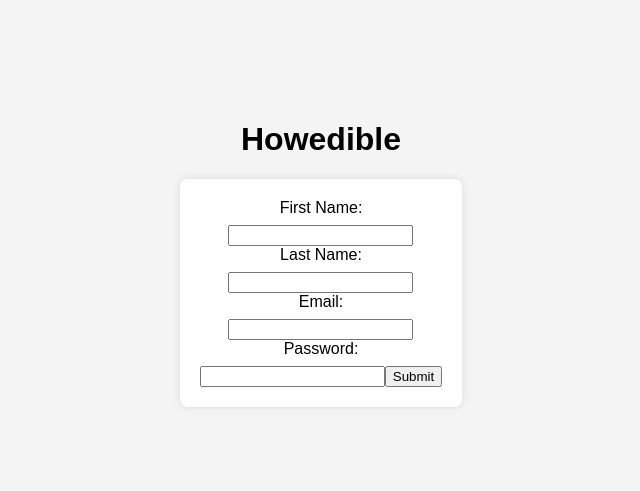
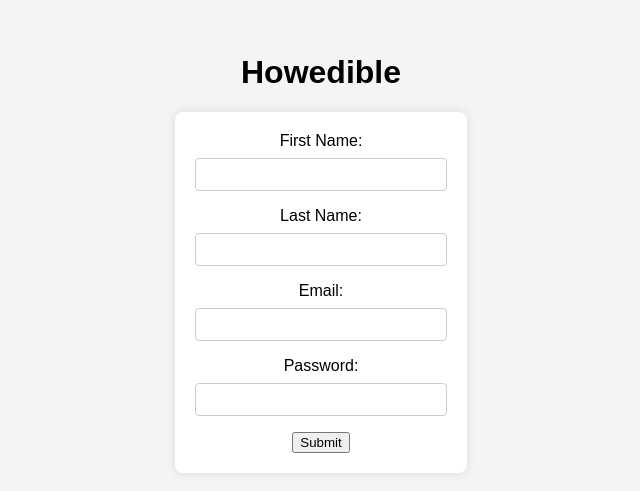
Before and after one commit to han18/Frontend, a React (Create React App) app: page / in a window 1280 px wide. Shown: the part 147-638 px from the top of the page, without its empty margins (319-959 px from the left). Built offline with nearby package versions, Linux system fonts and the light colour scheme.

Commit message:
styling the input

```diff
--- a/src/styles/button.css
+++ b/src/styles/button.css
@@ -20,3 +20,12 @@
   display: block;
   margin-bottom: 8px;
 }
+
+input {
+  width: 100%;
+  padding: 8px;
+  margin-bottom: 16px;
+  box-sizing: border-box;
+  border: 1px solid #ccc;
+  border-radius: 4px;
+}
```
